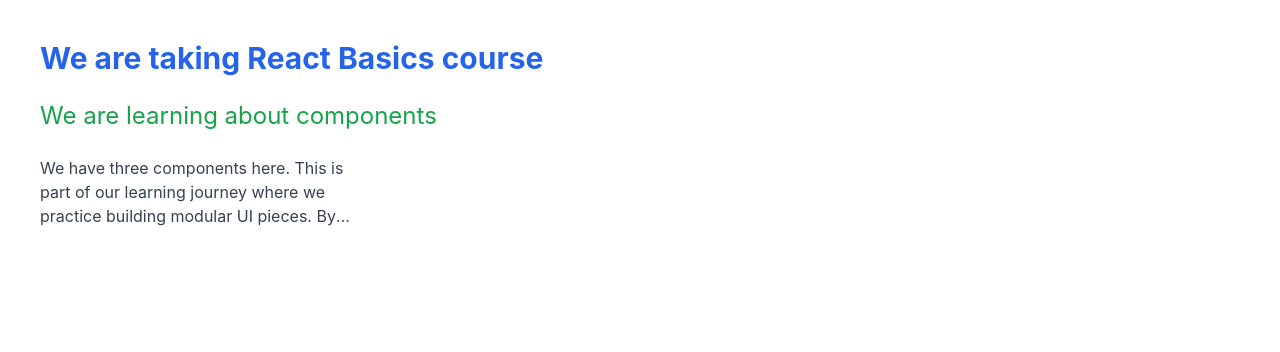
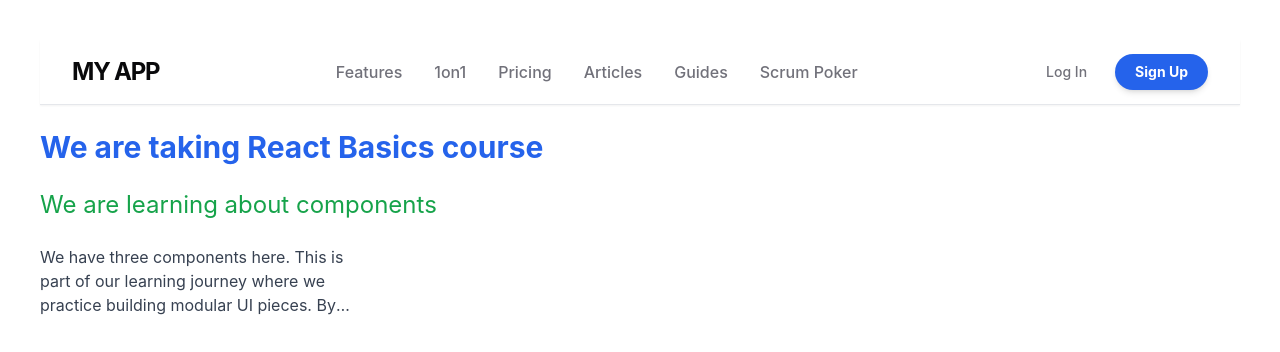
Before and after one commit to Gebremikial/my-App, a React (Create React App) app: page / in a window 1280 px wide. Shown: the top 352 px of the page. Built offline with nearby package versions, Linux system fonts and the light colour scheme.

Commit message:
Added logo and updated navbar styling

```diff
--- a/src/App.js
+++ b/src/App.js
@@ -1,3 +1,4 @@
+import Navbar from './components/Navbar';
 import ContentOne from './components/ContentOne';
 import ContentTwo from './components/ContentTwo';
 import ContentThree from './components/ContentThree';
@@ -5,6 +6,7 @@
 function App() {
   return (
     <div className="p-10 space-y-6">
+      <Navbar />
       <ContentOne />
       <ContentTwo />
       <ContentThree />
--- /dev/null
+++ b/src/components/Navbar.js
@@ -0,0 +1,74 @@
+import React from 'react';
+
+export default function Navbar() {
+  return (
+    <nav className="bg-white border-b border-white-200 shadow-sm">
+      <div className="max-w-7xl mx-auto px-4 sm:px-6 lg:px-8">
+        <div className="flex justify-between items-center h-16">
+
+          {/* At the left Brand Logo */}
+          <div className="flex-shrink-0">
+            <span className="text-2xl font-bold tracking-tighter text-zinc-950 cursor-pointer">
+              MY APP
+            </span>
+          </div>
+
+          {/* I put Navigation Links in the center */}
+          <div className="hidden md:flex space-x-8 items-center">
+            <a
+              href="#features"
+              className="text-zinc-500 hover:text-zinc-950 font-medium transition duration-300"
+            >
+              Features
+            </a>
+            <a
+              href="#1on1"
+              className="text-zinc-500 hover:text-zinc-950 font-medium transition duration-300"
+            >
+              1on1
+            </a>
+            <a
+              href="#pricing"
+              className="text-zinc-500 hover:text-zinc-950 font-medium transition duration-300"
+            >
+              Pricing
+            </a>
+            <a
+              href="#articles"
+              className="text-zinc-500 hover:text-zinc-950 font-medium transition duration-300"
+            >
+              Articles
+            </a>
+            <a
+              href="#guides"
+              className="text-zinc-500 hover:text-zinc-950 font-medium transition duration-300"
+            >
+              Guides
+            </a>
+            <a
+              href="#scrum-poker"
+              className="text-zinc-500 hover:text-zinc-950 font-medium transition duration-300"
+            >
+              Scrum Poker
+            </a>
+          </div>
+
+          {/* at the right Side I put Action Buttons */}
+          <div className="flex items-center space-x-4">
+            <button
+              className="text-zinc-500 hover:text-zinc-950 px-3 py-2 text-sm font-medium transition duration-300"
+            >
+              Log In
+            </button>
+            <button
+              className="bg-blue-600 hover:bg-blue-700 text-white px-5 py-2 rounded-full text-sm font-bold transition duration-300 shadow-md"
+            >
+              Sign Up
+            </button>
+          </div>
+
+        </div>
+      </div>
+    </nav>
+  );
+}
```
